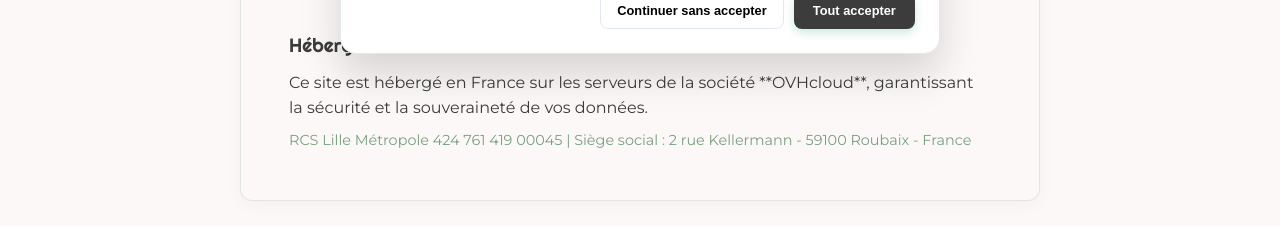
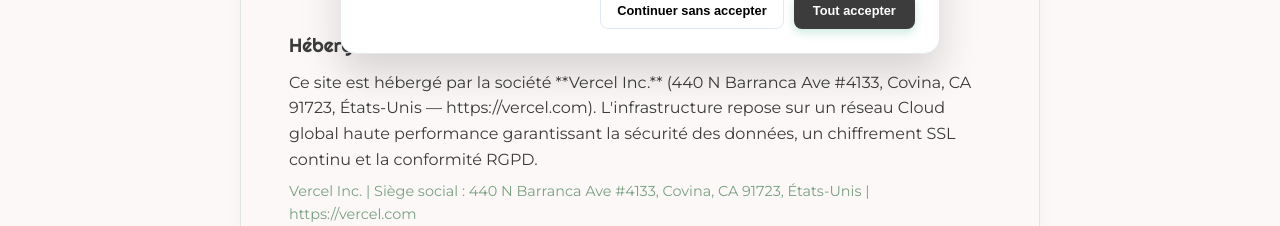
Before and after one commit to ChRomain/urbateam, a Next.js app: page /mentions-legales in a window 1280 px wide. Shown: the part 726-952 px from the top of the page. Built offline with nearby package versions, Linux system fonts and the light colour scheme; no server answers; the database is empty.

Commit message:
fix(mentions-legales): update hosting info to Vercel Inc with GDPR and security details

```diff
--- a/app/mentions-legales/page.js
+++ b/app/mentions-legales/page.js
@@ -45,7 +45,7 @@
             {t('legal_pages.mentions.hosting_desc')}
           </p>
           <p style={{ fontSize: '0.9rem', color: 'var(--text-light)', marginTop: '0.5rem' }}>
-            RCS Lille Métropole 424 761 419 00045 | Siège social : 2 rue Kellermann - 59100 Roubaix - France
+            Vercel Inc. | Siège social : 440 N Barranca Ave #4133, Covina, CA 91723, États-Unis | https://vercel.com
           </p>
         </div>
       </GlassCard>
--- a/i18n/br.js
+++ b/i18n/br.js
@@ -1246,7 +1246,7 @@
       "editor": "Aozer al lec'hienn",
       "contact": "Darempred",
       "hosting": "Herberc'hiañ",
-      "hosting_desc": "Herberc'hiet eo al lec'hienn-mañ e Bro-C'hall war servijourien ar sosiete **OVHcloud**, evit gwareziñ ho titouroù."
+      "hosting_desc": "Herberc'hiet eo al lec'hienn-mañ gant ar sosiete **Vercel Inc.** (440 N Barranca Ave #4133, Covina, CA 91723, Stadoù-Unanet — https://vercel.com). War un rouedad Cloud etrevroadel uhel he ferzhioù e harp an diazezadur evit gwareziñ an titouroù ha doujañ d'ar reolad RGPD."
     },
     "privacy": {
       "title": "Reolennoù Prevezded",
--- a/i18n/en.js
+++ b/i18n/en.js
@@ -1326,7 +1326,7 @@
       "editor": "Site Editor",
       "contact": "Contact",
       "hosting": "Hosting",
-      "hosting_desc": "This site is hosted in France on the servers of the company **OVHcloud**, guaranteeing the security and sovereignty of your data."
+      "hosting_desc": "This site is hosted by **Vercel Inc.** (440 N Barranca Ave #4133, Covina, CA 91723, USA — https://vercel.com). The infrastructure relies on a high-performance global Cloud network ensuring data security, continuous SSL encryption, and GDPR compliance."
     },
     "privacy": {
       "title": "Privacy Policy",
--- a/i18n/fr.js
+++ b/i18n/fr.js
@@ -1139,7 +1139,7 @@
       editor: "Éditeur du site",
       contact: "Contact",
       hosting: "Hébergement",
-      hosting_desc: "Ce site est hébergé en France sur les serveurs de la société **OVHcloud**, garantissant la sécurité et la souveraineté de vos données."
+      hosting_desc: "Ce site est hébergé par la société **Vercel Inc.** (440 N Barranca Ave #4133, Covina, CA 91723, États-Unis — https://vercel.com). L'infrastructure repose sur un réseau Cloud global haute performance garantissant la sécurité des données, un chiffrement SSL continu et la conformité RGPD."
     },
     privacy: {
       title: "Politique de Confidentialité",
```
